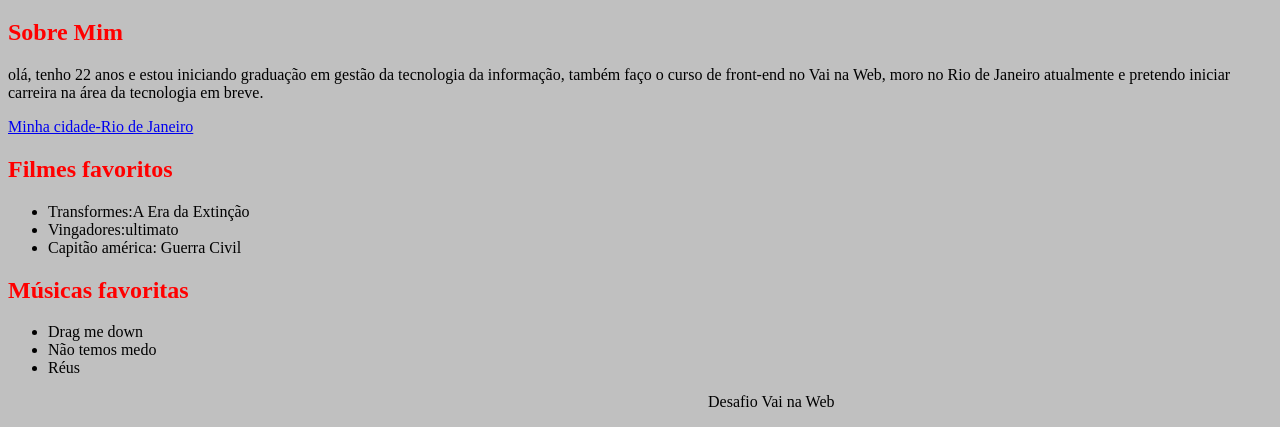
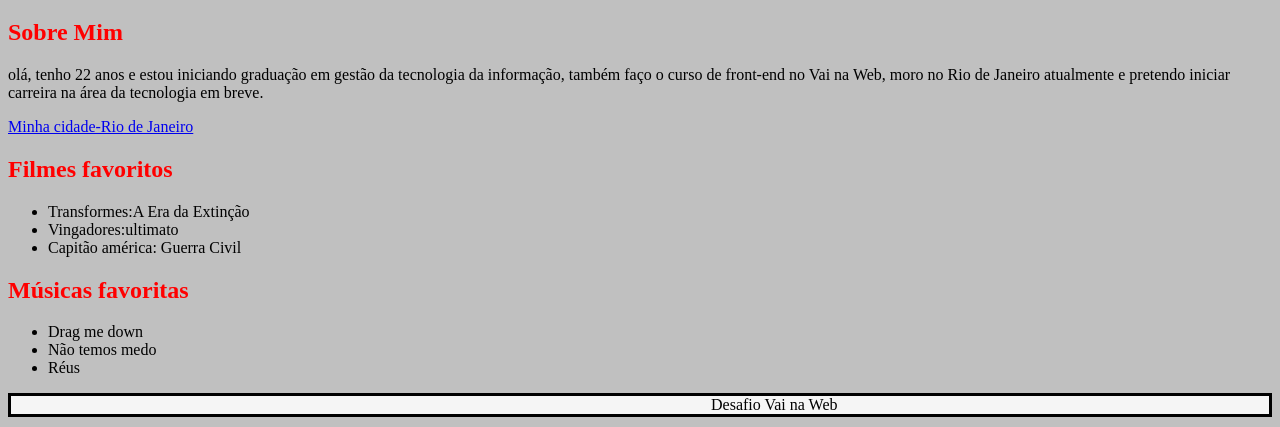
Before and after one commit to Higohg22/projeto-github, a plain HTML site: page index.html in a window 1280 px wide. Shown: the part 373-800 px from the top of the page. Drawn offline with Linux system fonts and the light colour scheme.

Commit message:
adição de novos arquivos

```diff
--- a/style.scss
+++ b/style.scss
@@ -16,5 +16,7 @@ h2{
 }
 
 footer{
+    border: solid;
+    background-color: whitesmoke;
     padding-left: 700px;
 }
```
Also changed, not shown: style.css, 1 other file.
